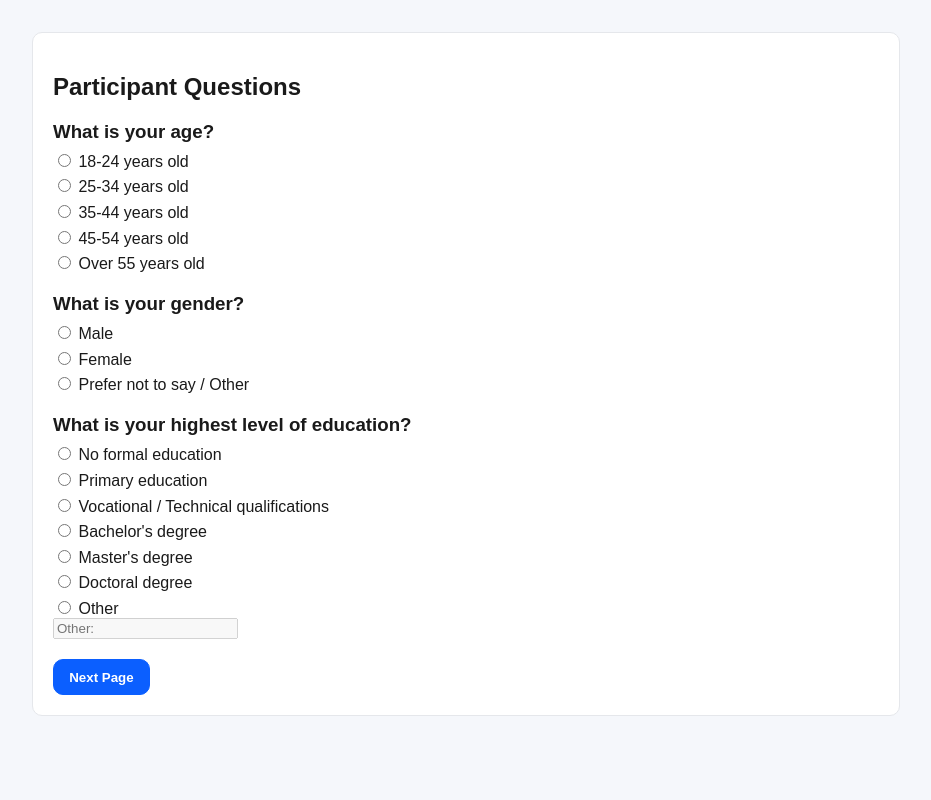
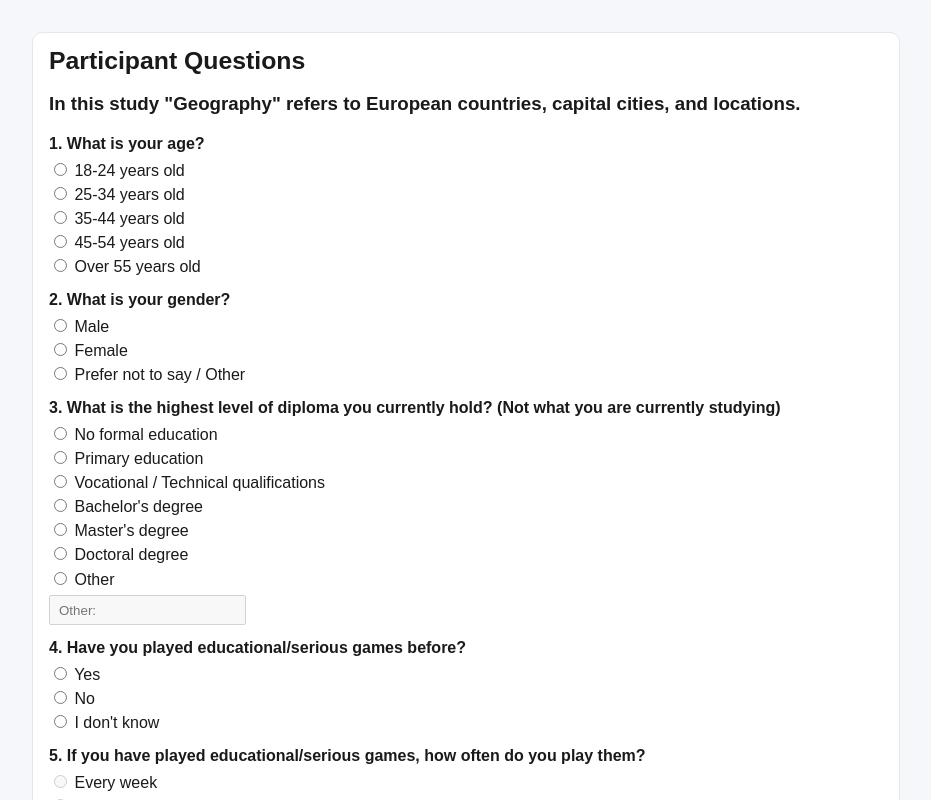
Before and after one commit to olivercoltart/diss-participant-site, a Next.js app: page /participant-questions in a window 1280 px wide. Shown: the top 800 px of the page, without its empty margins (174-1105 px from the left). Built offline with nearby package versions, Linux system fonts and the light colour scheme.

Commit message:
Updated participant questions form

```diff
--- a/app/actions.js
+++ b/app/actions.js
@@ -80,6 +80,20 @@ const PARTICIPANT_QUESTIONS = [
     questionNumber: 3,
     questionText: "What is your highest level of education?",
     fieldName: "higher_education",
+  },
+  {
+    pageKey: "participant_questions",
+    sectionTitle: "Participant Questions",
+    questionNumber: 4,
+    questionText: "Have you played educational/serious games before?",
+    fieldName: "serious_games_experience",
+  },
+  {
+    pageKey: "participant_questions",
+    sectionTitle: "Participant Questions",
+    questionNumber: 5,
+    questionText: "If you have played educational/serious games, how often do you play them?",
+    fieldName: "serious_games_frequency",
   },
 ];
 
@@ -213,6 +227,8 @@ export async function submitParticipantQuestions(formData) {
   const gender = formData.get("gender");
   const higherEducation = formData.get("higher_education");
   const higherEducationOther = String(formData.get("higher_education_other") ?? "").trim();
+  const seriousGamesExperience = formData.get("serious_games_experience");
+  const seriousGamesFrequency = formData.get("serious_games_frequency");
 
   const ageAnswer = typeof age === "string" ? age : "";
 
@@ -235,6 +251,19 @@ export async function submitParticipantQuestions(formData) {
     throw new Error("An education response is required when Other is selected.");
   }
 
+  if (typeof seriousGamesExperience !== "string" || !seriousGamesExperience) {
+    throw new Error("Serious games experience response is required.");
+  }
+
+  if (seriousGamesExperience === "Yes") {
+    if (typeof seriousGamesFrequency !== "string" || !seriousGamesFrequency) {
+      throw new Error("Serious games frequency response is required when Yes is selected.");
+    }
+  }
+
+  const seriousGamesFrequencyAnswer =
+    seriousGamesExperience === "Yes" ? seriousGamesFrequency : "Not applicable";
+
   for (const question of PARTICIPANT_QUESTIONS) {
     const answer =
       question.fieldName === "gender"
@@ -243,6 +272,10 @@ export async function submitParticipantQuestions(formData) {
           ? ageAnswer
           : question.fieldName === "higher_education"
             ? higherEducationAnswer
+            : question.fieldName === "serious_games_experience"
+              ? seriousGamesExperience
+              : question.fieldName === "serious_games_frequency"
+                ? seriousGamesFrequencyAnswer
             : formData.get(question.fieldName);
 
     if (typeof answer !== "string" || !answer) {
--- a/app/globals.css
+++ b/app/globals.css
@@ -97,6 +97,52 @@ body.game-page-active {
 .options {
   display: grid;
   gap: 0.35rem;
+}
+
+.participant-questions-page {
+  padding: 0.85rem 1rem;
+}
+
+.participant-questions-page > h1 {
+  margin: 0 0 0.6rem;
+  font-size: 1.55rem;
+}
+
+.participant-questions-form {
+  display: grid;
+  gap: 0.8rem;
+}
+
+.participant-questions-form .question {
+  margin-bottom: 0;
+}
+
+.participant-questions-form .question h3 {
+  margin: 0 0 0.35rem;
+  font-size: 1rem;
+  line-height: 1.25;
+}
+
+.participant-questions-form .options {
+  gap: 0.2rem;
+}
+
+.participant-questions-form label {
+  line-height: 1.25;
+}
+
+.participant-questions-form input[type="text"] {
+  margin-top: 0.35rem;
+  padding: 0.35rem 0.5rem;
+}
+
+.participant-questions-form .warning {
+  margin: 0.2rem 0 0;
+  font-size: 0.9rem;
+}
+
+.participant-questions-form .nav {
+  margin-top: 0.25rem;
 }
 
 .likert-grid-form {
--- a/app/participant-questions/page.js
+++ b/app/participant-questions/page.js
@@ -3,8 +3,9 @@ import ParticipantQuestionsForm from "./participant-questions-form";
 
 export default function ParticipantQuestionsPage() {
   return (
-    <section className="card">
+    <section className="card participant-questions-page">
       <h1>Participant Questions</h1>
+      <h3>In this study "Geography" refers to European countries, capital cities, and locations.</h3>
       <ParticipantQuestionsForm action={submitParticipantQuestions} />
     </section>
   );
--- a/app/participant-questions/participant-questions-form.js
+++ b/app/participant-questions/participant-questions-form.js
@@ -22,10 +22,21 @@ const EDUCATION_OPTIONS = [
   "Other",
 ];
 
+const SERIOUS_GAMES_OPTIONS = ["Yes", "No", "I don't know"];
+const SERIOUS_GAMES_FREQUENCY_OPTIONS = [
+  "Every week",
+  "Once or twice a month",
+  "Once or twice a year",
+  "Once or twice ever",
+];
+
 export default function ParticipantQuestionsForm({ action }) {
   const [education, setEducation] = useState("");
   const [educationOther, setEducationOther] = useState("");
   const [showEducationWarning, setShowEducationWarning] = useState(false);
+  const [seriousGamesExperience, setSeriousGamesExperience] = useState("");
+  const [seriousGamesFrequency, setSeriousGamesFrequency] = useState("");
+  const [showSeriousGamesFrequencyWarning, setShowSeriousGamesFrequencyWarning] = useState(false);
 
   function handleEducationChange(event) {
     const nextEducation = event.target.value;
@@ -45,17 +56,43 @@ export default function ParticipantQuestionsForm({ action }) {
     }
   }
 
+  function handleSeriousGamesExperienceChange(event) {
+    const nextValue = event.target.value;
+    setSeriousGamesExperience(nextValue);
+
+    if (nextValue !== "Yes") {
+      setSeriousGamesFrequency("");
+      setShowSeriousGamesFrequencyWarning(false);
+    }
+  }
+
+  function handleSeriousGamesFrequencyChange(event) {
+    setSeriousGamesFrequency(event.target.value);
+    setShowSeriousGamesFrequencyWarning(false);
+  }
+
   function handleSubmit(event) {
+    let hasError = false;
+
     if (education === "Other" && !educationOther.trim()) {
+      setShowEducationWarning(true);
+      hasError = true;
+    }
+
+    if (seriousGamesExperience === "Yes" && !seriousGamesFrequency) {
+      setShowSeriousGamesFrequencyWarning(true);
+      hasError = true;
+    }
+
+    if (hasError) {
       event.preventDefault();
-      setShowEducationWarning(true);
     }
   }
 
   return (
-    <form action={action} onSubmit={handleSubmit}>
+    <form action={action} onSubmit={handleSubmit} className="participant-questions-form">
       <div className="question">
-        <h3>What is your age?</h3>
+        <h3>1. What is your age?</h3>
         <div className="options">
           {AGE_OPTIONS.map((option) => (
             <label key={option}>
@@ -66,7 +103,7 @@ export default function ParticipantQuestionsForm({ action }) {
       </div>
 
       <div className="question">
-        <h3>What is your gender?</h3>
+        <h3>2. What is your gender?</h3>
         <div className="options">
           {GENDER_OPTIONS.map((option) => (
             <label key={option}>
@@ -77,7 +114,7 @@ export default function ParticipantQuestionsForm({ action }) {
       </div>
 
       <div className="question">
-        <h3>What is your highest level of education?</h3>
+        <h3>3. What is the highest level of diploma you currently hold? (Not what you are currently studying)</h3>
         <div className="options">
           {EDUCATION_OPTIONS.map((option) => (
             <label key={option}>
@@ -107,6 +144,47 @@ export default function ParticipantQuestionsForm({ action }) {
         ) : null}
       </div>
 
+      <div className="question">
+        <h3>4. Have you played educational/serious games before?</h3>
+        <div className="options">
+          {SERIOUS_GAMES_OPTIONS.map((option) => (
+            <label key={option}>
+              <input
+                required
+                type="radio"
+                name="serious_games_experience"
+                value={option}
+                checked={seriousGamesExperience === option}
+                onChange={handleSeriousGamesExperienceChange}
+              />{" "}
+              {option}
+            </label>
+          ))}
+        </div>
+      </div>
+
+      <div className="question">
+        <h3>5. If you have played educational/serious games, how often do you play them?</h3>
+        <div className="options">
+          {SERIOUS_GAMES_FREQUENCY_OPTIONS.map((option) => (
+            <label key={option}>
+              <input
+                type="radio"
+                name="serious_games_frequency"
+                value={option}
+                disabled={seriousGamesExperience !== "Yes"}
+                checked={seriousGamesFrequency === option}
+                onChange={handleSeriousGamesFrequencyChange}
+              />{" "}
+              {option}
+            </label>
+          ))}
+        </div>
+        {showSeriousGamesFrequencyWarning ? (
+          <p className="warning">Select how often you play educational/serious games before continuing.</p>
+        ) : null}
+      </div>
+
       <nav className="nav">
         <button className="button" type="submit">
           Next Page
```
